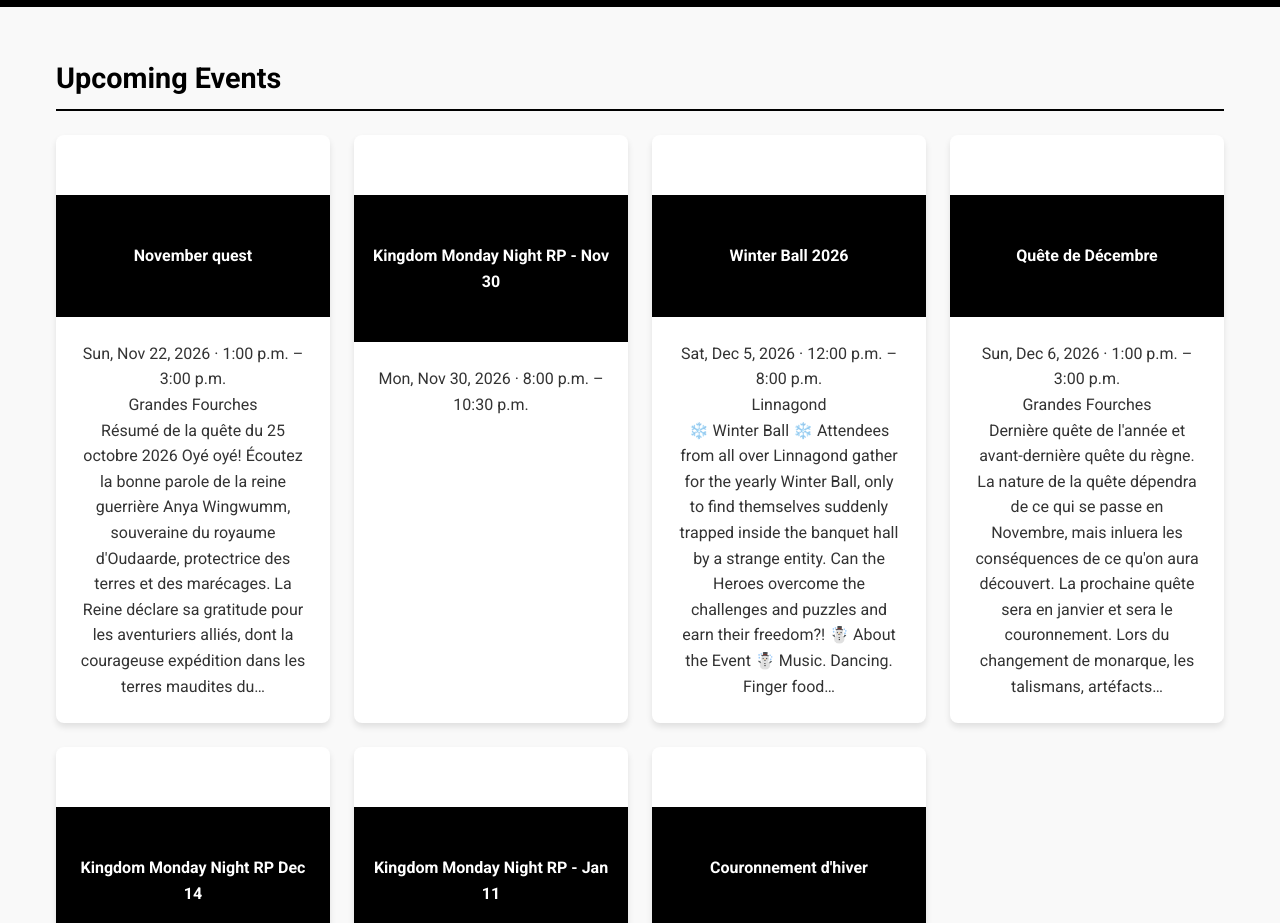
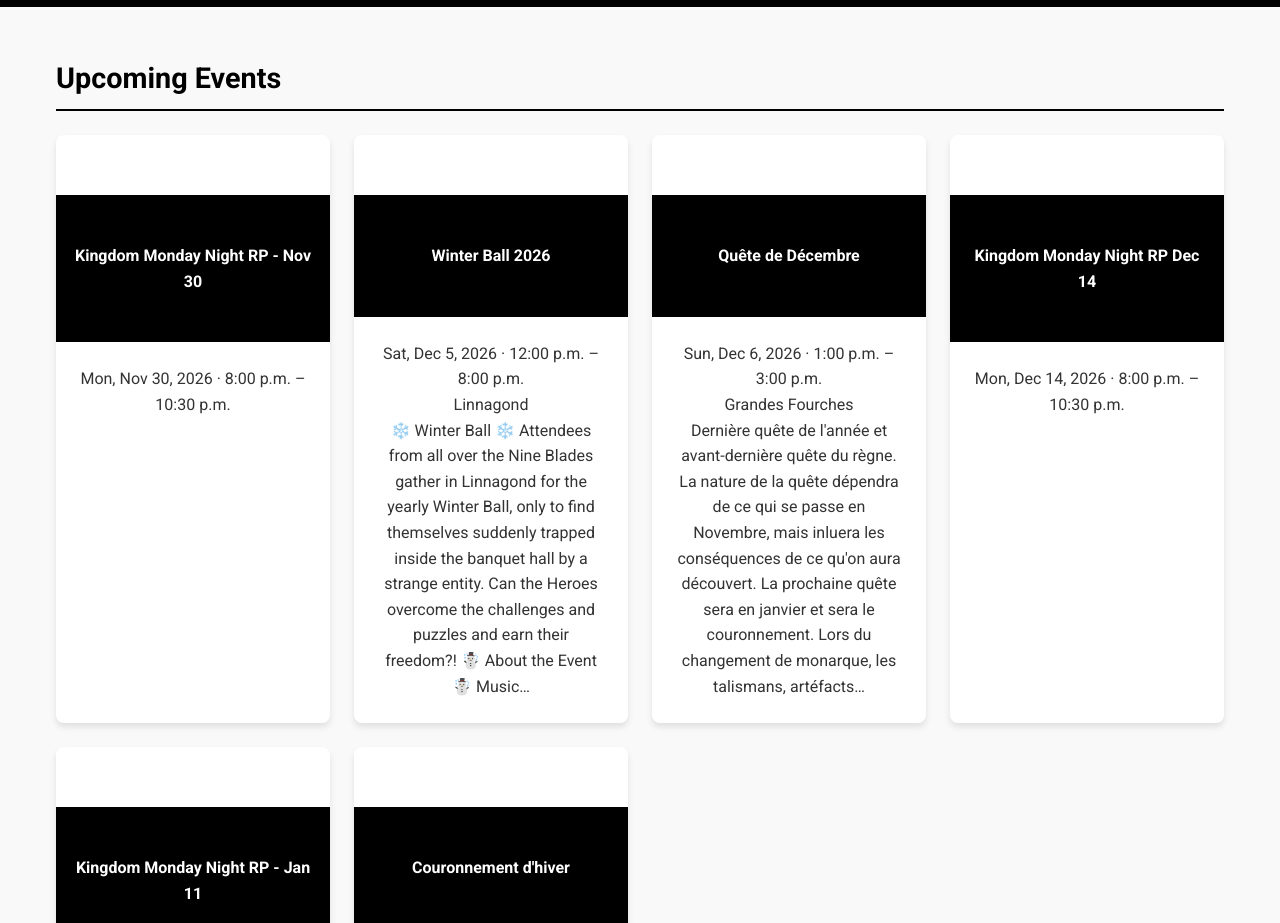
Before and after one commit to Nine-Blades/main-site, a plain HTML site: page events/index.html in a window 1280 px wide. Shown: the part 280-1203 px from the top of the page. Drawn offline with Linux system fonts and the light colour scheme.

Commit message:
Prerender ORK events (automated)

```diff
--- a/events/index.html
+++ b/events/index.html
@@ -214,7 +214,7 @@
       "url": "https://nineblades.ca"
     },
     "url": "https://ork.amtgard.com/orkui/index.php?Route=Event/detail/18680/9239",
-    "description": "❄️ Winter Ball ❄️ Attendees from all over Linnagond gather for the yearly Winter Ball, only to find themselves suddenly trapped inside the banquet hall by a strange entity. Can the Heroes overcome the challenges and puzzles and earn their freedom?! ☃️ About the Event ☃️ Music. Dancing. Finger food…"
+    "description": "❄️ Winter Ball ❄️ Attendees from all over the Nine Blades gather in Linnagond for the yearly Winter Ball, only to find themselves suddenly trapped inside the banquet hall by a strange entity. Can the Heroes overcome the challenges and puzzles and earn their freedom?! ☃️ About the Event ☃️ Music…"
   },
   {
     "@context": "https://schema.org",
@@ -284,14 +284,6 @@
             <h2>Upcoming Events</h2>
             <div class="events-grid" data-prerendered="true">
                 <!-- EVENTS:START -->
-        <a class="event-card" href="https://ork.amtgard.com/orkui/index.php?Route=Event/detail/19165/9658" target="_blank" rel="noopener noreferrer">
-          <div class="event-header">November quest</div>
-          <div class="event-content">
-            <div class="event-date">Sun, Nov 22, 2026 · 1:00 p.m. – 3:00 p.m.</div>
-            <div class="event-date">Grandes Fourches</div>
-            <div class="event-description">Résumé de la quête du 25 octobre 2026 Oyé oyé! Écoutez la bonne parole de la reine guerrière Anya Wingwumm, souveraine du royaume d'Oudaarde, protectrice des terres et des marécages. La Reine déclare sa gratitude pour les aventuriers alliés, dont la courageuse expédition dans les terres maudites du…</div>
-          </div>
-        </a>
         <a class="event-card" href="https://ork.amtgard.com/orkui/index.php?Route=Event/detail/19226/9698" target="_blank" rel="noopener noreferrer">
           <div class="event-header">Kingdom Monday Night RP - Nov 30</div>
           <div class="event-content">
@@ -303,7 +295,7 @@
           <div class="event-content">
             <div class="event-date">Sat, Dec 5, 2026 · 12:00 p.m. – 8:00 p.m.</div>
             <div class="event-date">Linnagond</div>
-            <div class="event-description">❄️ Winter Ball ❄️ Attendees from all over Linnagond gather for the yearly Winter Ball, only to find themselves suddenly trapped inside the banquet hall by a strange entity. Can the Heroes overcome the challenges and puzzles and earn their freedom?! ☃️ About the Event ☃️ Music. Dancing. Finger food…</div>
+            <div class="event-description">❄️ Winter Ball ❄️ Attendees from all over the Nine Blades gather in Linnagond for the yearly Winter Ball, only to find themselves suddenly trapped inside the banquet hall by a strange entity. Can the Heroes overcome the challenges and puzzles and earn their freedom?! ☃️ About the Event ☃️ Music…</div>
           </div>
         </a>
         <a class="event-card" href="https://ork.amtgard.com/orkui/index.php?Route=Event/detail/19166/9659" target="_blank" rel="noopener noreferrer">
```
Also changed, not shown: chapters/grandes-fourches/index.html (+0 -8 lines), chapters/linnagond/index.html (+2 -2 lines), index.html (+2 -10 lines).
